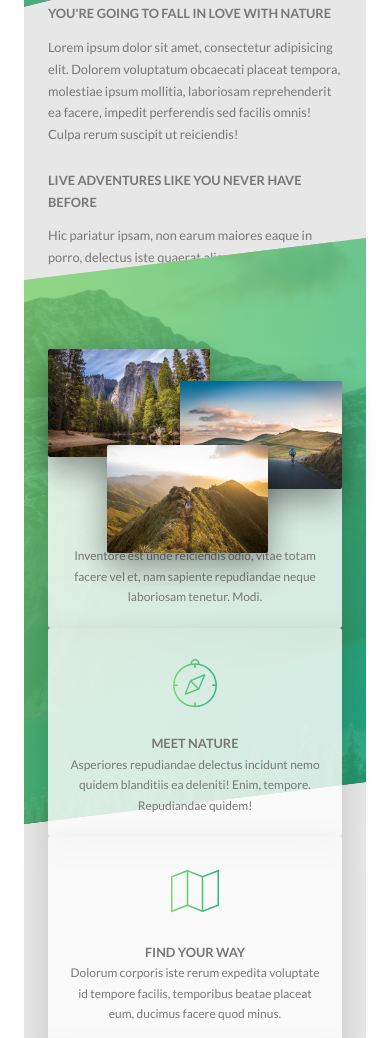
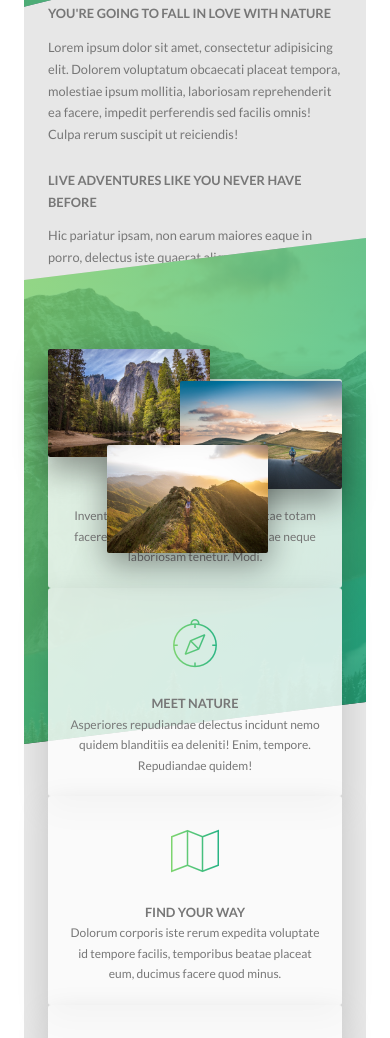
Before and after one commit to allanliebold/scss-tutorial, a website: page index.html in a window 390 px wide. Shown: the part 819-1857 px from the top of the page. Drawn offline with nearby package versions, Linux system fonts and the light colour scheme; files that its build step writes are made by us from their sources.

Commit message:
reduced padding for features section on tablet portrait screens

```diff
--- a/sass/pages/_home.scss
+++ b/sass/pages/_home.scss
@@ -21,6 +21,10 @@
 
   & > * {
     transform: skewY(7deg);
+  }
+
+  @include respond(tab-port) {
+    padding: 15rem 0;
   }
 }
 
```
